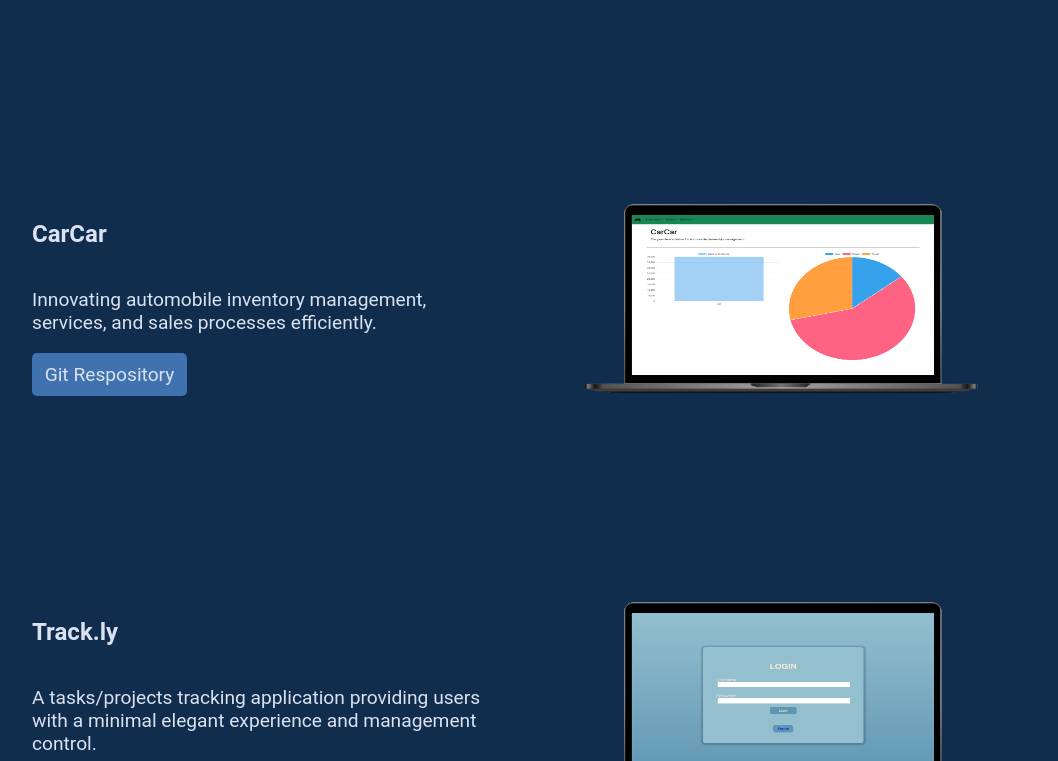
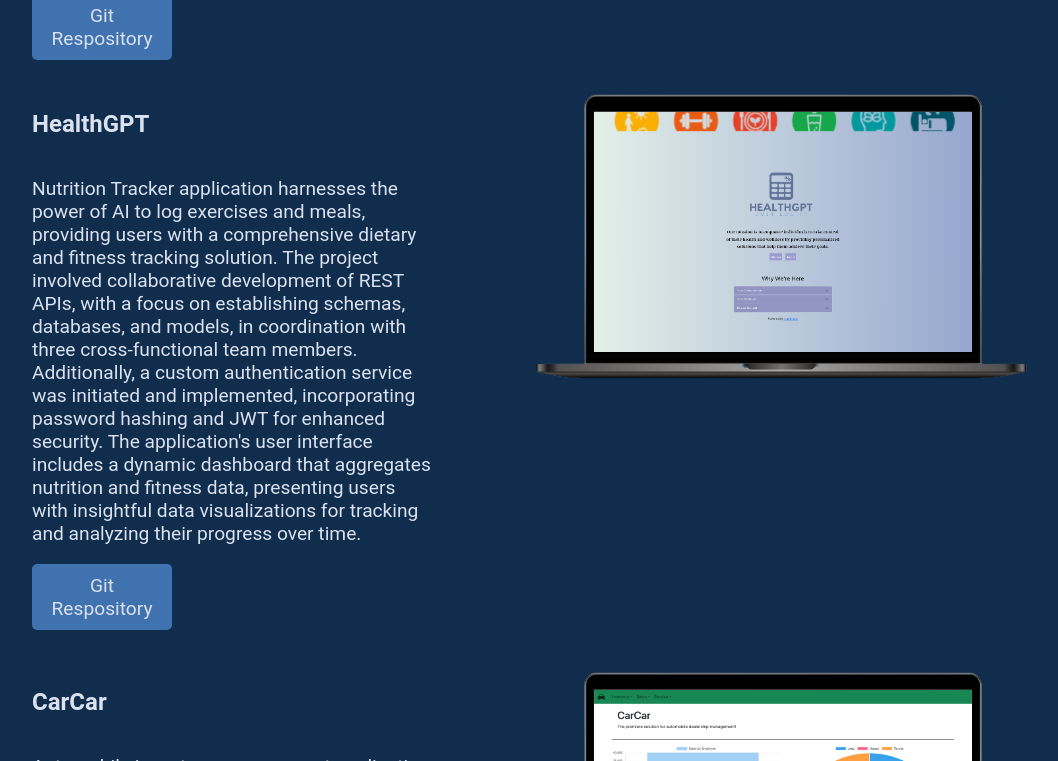
Before and after one commit to Itav8/portfolio, a React (Vite) app: page / in a window 1280 px wide. Shown: the part 1839-2600 px from the top of the page, without its empty margins (108-1166 px from the left). Built offline with nearby package versions, Linux system fonts and the light colour scheme.

Commit message:
Updated style laptops

```diff
--- a/src/components/Nav.jsx
+++ b/src/components/Nav.jsx
@@ -35,7 +35,6 @@ const Nav = () => {
                 className="dropdown-content__project"
                 to="/perfectlyplanned"
               >
-                {" "}
                 Perfectly Planned
               </NavLink>
             </div>
--- a/src/components/ProjectDetails.jsx
+++ b/src/components/ProjectDetails.jsx
@@ -1,3 +1,4 @@
+import { NavLink } from "react-router-dom";
 import laptopImg from "../images/IMG_91374.png";
 import "../styles/ProjectDetails.css";
 
@@ -5,7 +6,9 @@ const ProjectDetails = (props) => {
   return (
     <div className="project-details">
       <div className="project-details__container">
-        <h2 className="project-details__title">{props.title}</h2>
+        <NavLink className="project-details__link" to={props.to}>
+          <h2 className="project-details__title">{props.title}</h2>
+        </NavLink>
         <p className="project-details__info">{props.description}</p>
         <a className="project-details__button" href={props.git}>
           Git Respository
--- a/src/pages/AboutMe.jsx
+++ b/src/pages/AboutMe.jsx
@@ -1,12 +1,15 @@
+// import { useNavigate } from "react-router-dom";
 import ProjectDetails from "../components/ProjectDetails";
 import Skills from "../components/Skills";
-import perfectlyPlannedImg from "../images/perfectly_planned.png"
-import healthGpt from "../images/healthGPT.png"
-import carcar from "../images/carcar.png"
-import trackLy from "../images/trackly.png"
+import perfectlyPlannedImg from "../images/perfectly_planned.png";
+import healthGpt from "../images/healthGPT.png";
+import carcar from "../images/carcar.png";
+import trackLy from "../images/trackly.png";
 import "../styles/AboutMe.css";
 
 const AboutMe = () => {
+  // const navigate = useNavigate();
+
   const mySkills = {
     programmingLangs: [
       "Python",
@@ -37,12 +40,13 @@ const AboutMe = () => {
 
   const projectInfo = {
     trackLy:
-      "A tasks/projects tracking application providing users with a minimal elegant experience and management control.",
+      "A tasks/projects tracking application is designed to offer users a streamlined and elegant experience while providing effective control over their tasks and projects. The development process involved the creation of secure user authentication interfaces using Django, ensuring that login and signup experiences are both secure and user-friendly. The task management system was optimized by implementing a robust search functionality, resulting in a remarkable 30% increase in user efficiency when managing tasks and projects",
     carCar:
-      "Innovating automobile inventory management, services, and sales processes efficiently.",
-    healthGPT: "Nutrition tracker utilizing AI to log exercises and meals.",
+      "Automobile inventory management application represents a significant leap in streamlining inventory management, services, and sales processes within the automotive industry. One of the key contributions to this project was the creation of a polling microservice, responsible for collecting and ingesting data from various internal APIs, thus ensuring a comprehensive and up-to-date automobile inventory. A user-friendly interface was crafted, utilizing React and Bootstrap to create reusable components, thereby maximizing code reusability and maintaining consistency throughout the application. Collaboration with cross-functional team members played a crucial role in designing and implementing domain-driven models, enabling the application to efficiently manage automobile data and support various facets of the automotive industry.",
+    healthGPT:
+      "Nutrition Tracker application harnesses the power of AI to log exercises and meals, providing users with a comprehensive dietary and fitness tracking solution. The project involved collaborative development of REST APIs, with a focus on establishing schemas, databases, and models, in coordination with three cross-functional team members. Additionally, a custom authentication service was initiated and implemented, incorporating password hashing and JWT for enhanced security. The application's user interface includes a dynamic dashboard that aggregates nutrition and fitness data, presenting users with insightful data visualizations for tracking and analyzing their progress over time.",
     perfectlyPlanned:
-      "Wedding Management application, designed for efficient organization to create wedding-related events.",
+      "Wedding management application was designed and developed with the primary objective of streamlining wedding-related event organization. It features a single-page application (SPA) for a responsive and user-friendly experience. The application incorporates a distributed messaging service with RabbitMQ for real-time email notifications when guests are invited. Furthermore, it offers REST APIs with third-party integrations, such as Google Maps and Places APIs, to facilitate efficient management of guests, events, and event venue locations. Authentication is seamlessly handled through Firebase Auth, while the React Context API manages authentication state. To optimize the development and deployment processes, the application is containerized using Docker and deployed on Render (PaaS), enhancing developer efficiency, isolation, and CI/CD workflows.",
   };
 
   const projectGit = {
@@ -56,7 +60,7 @@ const AboutMe = () => {
     perfectlyPlanned: perfectlyPlannedImg,
     healthGPT: healthGpt,
     carCar: carcar,
-    trackLy: trackLy
+    trackLy: trackLy,
   };
 
   return (
@@ -93,24 +97,28 @@ const AboutMe = () => {
         <div className="about-section__content about-section__content--projects">
           <div>
             <ProjectDetails
+              to="/perfectlyplanned"
               title="Perfectly Planned"
               description={projectInfo.perfectlyPlanned}
               git={projectGit.perfectlyPlanned}
               photo={projectImgs.perfectlyPlanned}
             />
             <ProjectDetails
+              to="/healthgpt"
               title="HealthGPT"
               description={projectInfo.healthGPT}
               git={projectGit.healthGPT}
               photo={projectImgs.healthGPT}
             />
             <ProjectDetails
+              to="/carcar"
               title="CarCar"
               description={projectInfo.carCar}
               git={projectGit.carCar}
               photo={projectImgs.carCar}
             />
             <ProjectDetails
+              to="/trackly"
               title="Track.ly"
               description={projectInfo.trackLy}
               git={projectGit.trackLy}
--- a/src/styles/ProjectDetails.css
+++ b/src/styles/ProjectDetails.css
@@ -8,6 +8,14 @@
 .project-details__container {
   display: flex;
   flex-direction: column;
+}
+
+.project-details__link {
+  text-decoration: none;
+}
+
+.project-details__title {
+  color: #DBE2EF;
 }
 
 .project-details__info {
@@ -32,16 +40,16 @@
 }
 
 .project-details__img {
-  height: 200px;
-  width: 400px;
+  height: 300px;
+  width: 500px;
   justify-self: center;
   align-self: center;
 }
 
 .project-details__img--project {
   position: relative;
-  bottom: 190px;
-  left: 50px;
-  width: 302px;
-  height: 160px;
+  bottom: 282px;
+  left: 62px;
+  width: 378px;
+  height: 240px;
 }
--- a/src/styles/Projects.css
+++ b/src/styles/Projects.css
@@ -3,3 +3,7 @@
   flex-direction: column;
   align-items: center;
 }
+
+.project-title {
+  font-size: 4rem;
+}
```
